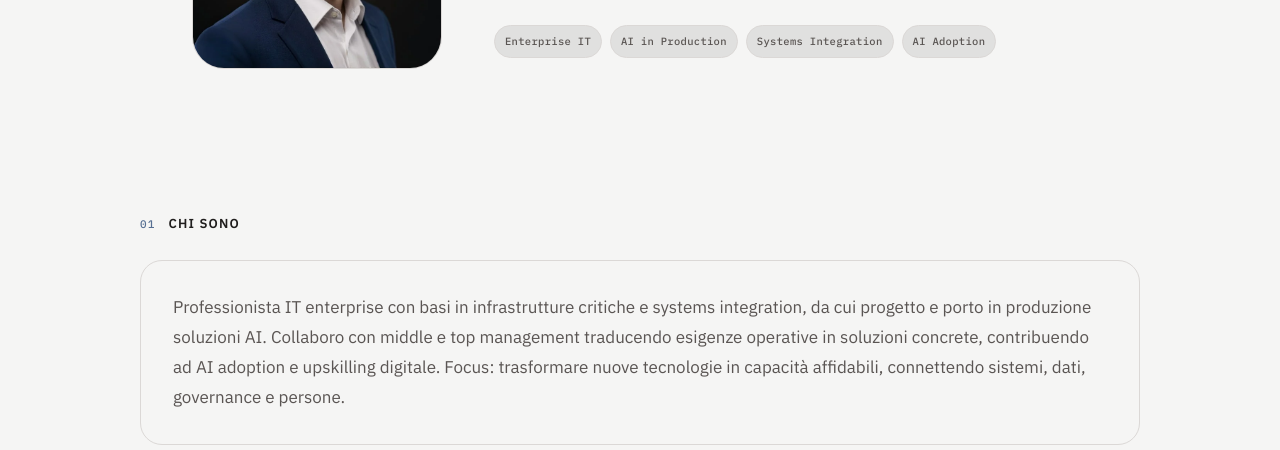
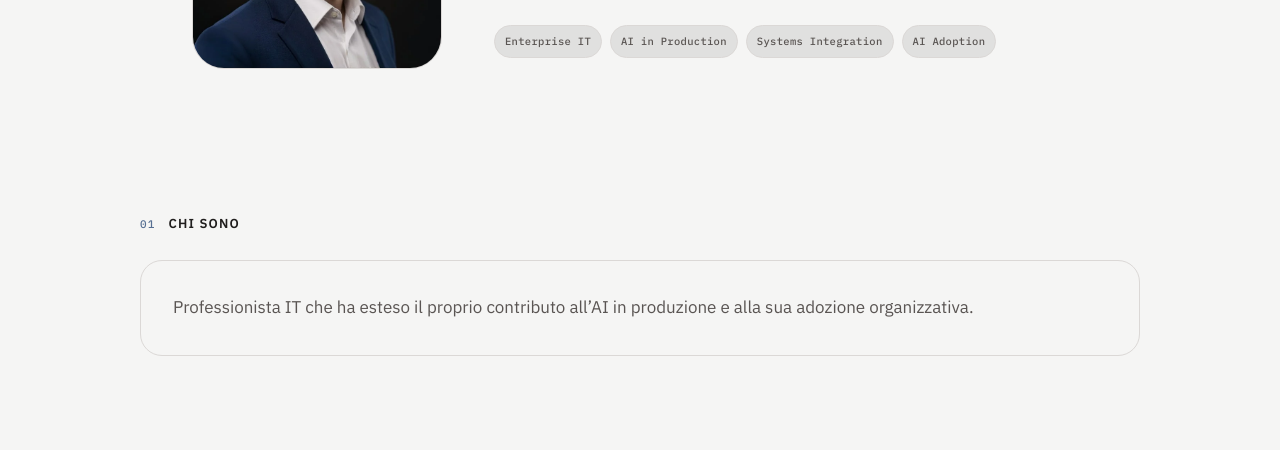
Before and after one commit to smonkey51-maker/Sito-Personale, a plain HTML site: page index.html in a window 1280 px wide. Shown: the part 340-790 px from the top of the page. Drawn offline with nearby package versions, Linux system fonts and the light colour scheme.

Commit message:
Semplifica Chi sono e allinea le traduzioni EN e FR

```diff
--- a/index.html
+++ b/index.html
@@ -543,7 +543,7 @@
 
   <h2 class="section-label rv" id="chi-sono"><span class="section-num">01</span><span data-i18n="sec_chisono">Chi sono</span></h2>
   <div class="chisono-card rv">
-    <p class="oltre-supp" data-i18n="chisono_p">Professionista IT enterprise con basi in infrastrutture critiche e systems integration, da cui progetto e porto in produzione soluzioni AI. Collaboro con middle e top management traducendo esigenze operative in soluzioni concrete, contribuendo ad AI adoption e upskilling digitale. Focus: trasformare nuove tecnologie in capacità affidabili, connettendo sistemi, dati, governance e persone.</p>
+    <p class="oltre-supp" data-i18n="chisono_p">Professionista IT che ha esteso il proprio contributo all’AI in produzione e alla sua adozione organizzativa.</p>
   </div>
 
   <h2 class="section-label rv" id="sintesi"><span class="section-num">02</span><span data-i18n="proof_label">Impact</span></h2>
@@ -846,7 +846,7 @@ Il modello è la parte facile. Il resto è il valore.</div>
       hero_cta1:"Esplora il mio lavoro",
       hero_cta_download:"Scarica profilo",
       sec_chisono:"Chi sono",
-      chisono_p:"Professionista IT enterprise con basi in infrastrutture critiche e systems integration, da cui progetto e porto in produzione soluzioni AI. Collaboro con middle e top management traducendo esigenze operative in soluzioni concrete, contribuendo ad AI adoption e upskilling digitale. Focus: trasformare nuove tecnologie in capacità affidabili, connettendo sistemi, dati, governance e persone.",
+      chisono_p:"Professionista IT che ha esteso il proprio contributo all’AI in produzione e alla sua adozione organizzativa.",
       proof_label:"Risultati",
       p5k:"Production Systems", p5d:"2 sistemi RAG (Retrieval-Augmented Generation) già in produzione presso InfoCamere.", p5_link:"Vedi i progetti →",
       p1k:"AI Advisory", p1d:"3 coinvolgimenti di advisory AI: 2 business unit interne e il CEO di DABO, azienda attiva tra Europa e Cina.", p1_link:"Vedi il percorso →",
@@ -911,7 +911,7 @@ Il modello è la parte facile. Il resto è il valore.</div>
       hero_cta1:"Explore my work",
       hero_cta_download:"Download profile",
       sec_chisono:"About",
-      chisono_p:"Enterprise IT professional with a foundation in critical infrastructure and systems integration, shipping production AI solutions. I work with middle and top management, turning operational needs into concrete solutions and contributing to AI adoption and digital upskilling. Focus: turning technology into reliable capabilities by connecting systems, data, governance and people.",
+      chisono_p:"IT professional who has expanded his contribution to AI in production and its organizational adoption.",
       proof_label:"Impact",
       p5k:"Production Systems", p5d:"2 RAG (Retrieval-Augmented Generation) systems already live in production at InfoCamere.", p5_link:"See the projects →",
       p1k:"AI Advisory", p1d:"3 AI advisory engagements: 2 internal business units and DABO's CEO, a company active between Europe and China.", p1_link:"See the path →",
@@ -976,7 +976,7 @@ Il modello è la parte facile. Il resto è il valore.</div>
       hero_cta1:"Découvrir mon travail",
       hero_cta_download:"Télécharger le profil",
       sec_chisono:"À propos",
-      chisono_p:"Professionnel IT d'entreprise avec une base en infrastructures critiques et intégration de systèmes, déployant des solutions IA en production. Je collabore avec le middle et le top management, traduisant les besoins opérationnels en solutions concrètes et contribuant à l'adoption de l'IA et à l'upskilling numérique. Objectif : transformer la technologie en capacités fiables, en connectant systèmes, données, gouvernance et personnes.",
+      chisono_p:"Professionnel IT qui a élargi sa contribution à l’IA en production et à son adoption organisationnelle.",
       proof_label:"Impact",
       p5k:"Production Systems", p5d:"2 systèmes RAG (Retrieval-Augmented Generation) déjà en production chez InfoCamere.", p5_link:"Voir les projets →",
       p1k:"AI Advisory", p1d:"3 missions d'advisory IA : 2 business units internes et le CEO de DABO, entreprise active entre l'Europe et la Chine.", p1_link:"Voir le parcours →",
```
